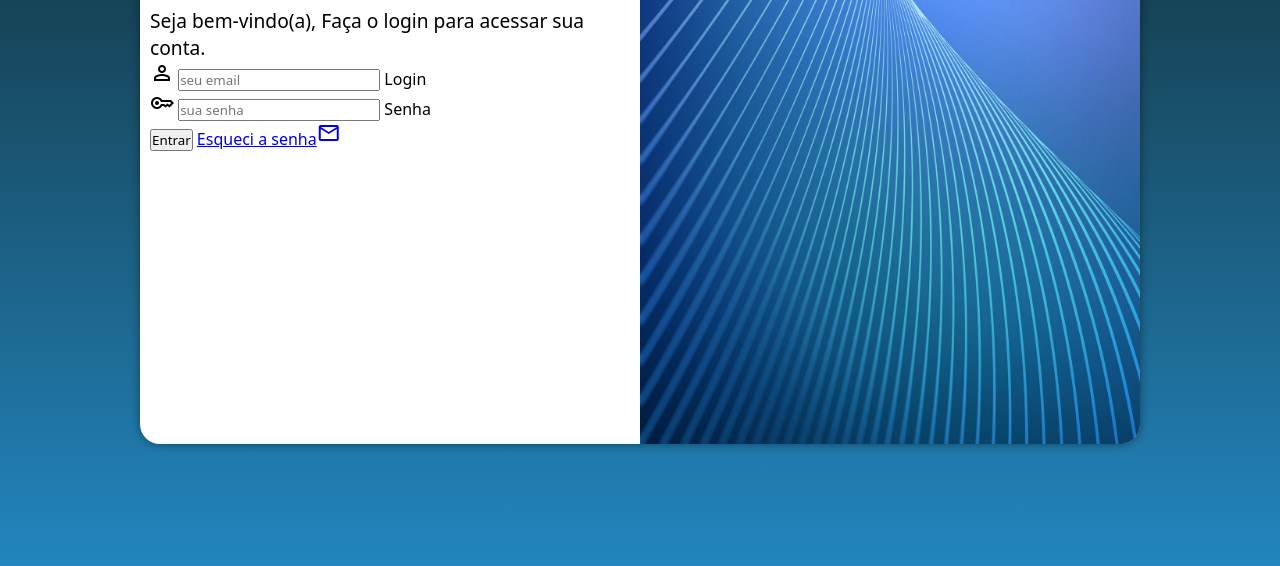
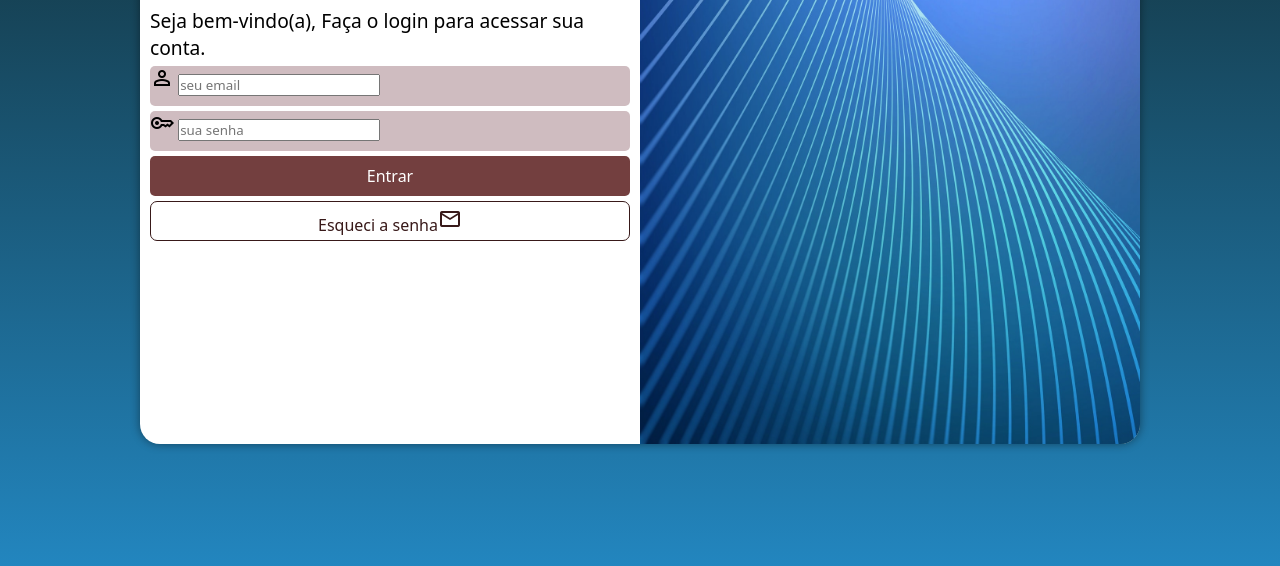
Before and after one commit to FernandaRogante/Tela-Login, a plain HTML site: page index.html in a window 1280 px wide. Shown: the part 206-772 px from the top of the page. Drawn offline with nearby package versions, Linux system fonts and the light colour scheme.

Commit message:
formatação login

```diff
--- a/estilos/style.css
+++ b/estilos/style.css
@@ -61,3 +61,49 @@ div#formu > h1 {
 div#formu > p {
     font-size: 0.8em;
 }
+form > div.campo {
+    background-color: var(--cor001);
+    display: block;
+    height: 40px;
+    border-radius: 5px;
+    margin: 5px 0px;
+
+}
+div.campo > label {
+    display: none;
+}
+
+form > input[type=submit] {
+    display: block;
+    font-size: 1em;
+    width: 100%;
+    height: 40px;
+    background-color: var(--cor003);
+    color: white;
+    border: none;
+    border-radius: 5px;
+    cursor: pointer;
+
+}
+
+form > input[type=submit]:hover {
+    background-color: #3a1c1c;
+}
+form > a.botao {
+    display: block;
+    text-align: center;
+    font-size: 1em;
+    width: 100%;
+    height: 40px;
+    background-color:white;
+    color: #381919;
+    border: 1px solid #381919;
+    border-radius: 7px;
+    text-decoration: none;
+    padding-top: 5px;
+    margin-top: 5px;
+
+}
+form > a.botao:hover {
+    background-color: #daaeae;
+}
--- a/index.html
+++ b/index.html
@@ -31,7 +31,7 @@
                         <label for="isenha">Senha</label>
                     </div>
                     <input type="submit" value="Entrar">
-                    <a href="esqueci.html">Esqueci a senha<span class="material-symbols-outlined">mail</span></a>
+                    <a href="esqueci.html" class="botao">Esqueci a senha<span class="material-symbols-outlined">mail</span></a>
                 </form>
             </div>
         </section>
```
